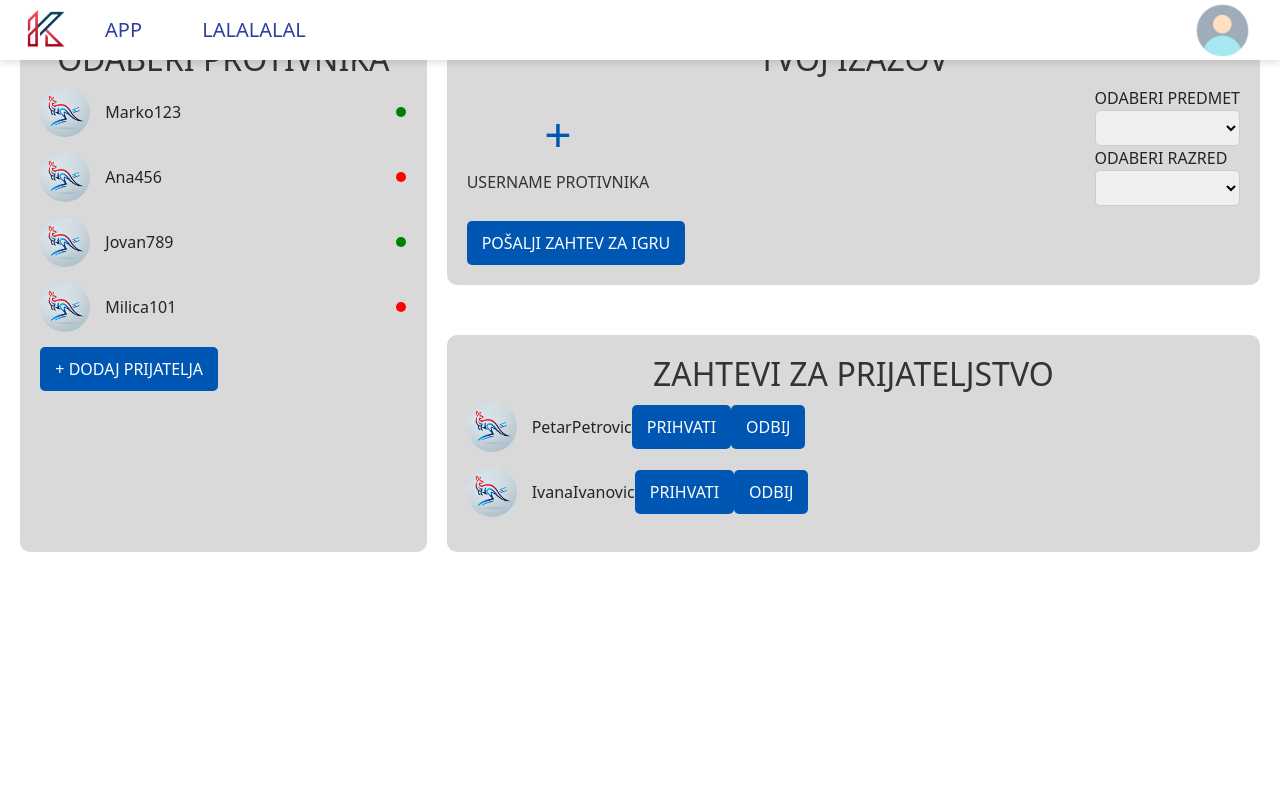
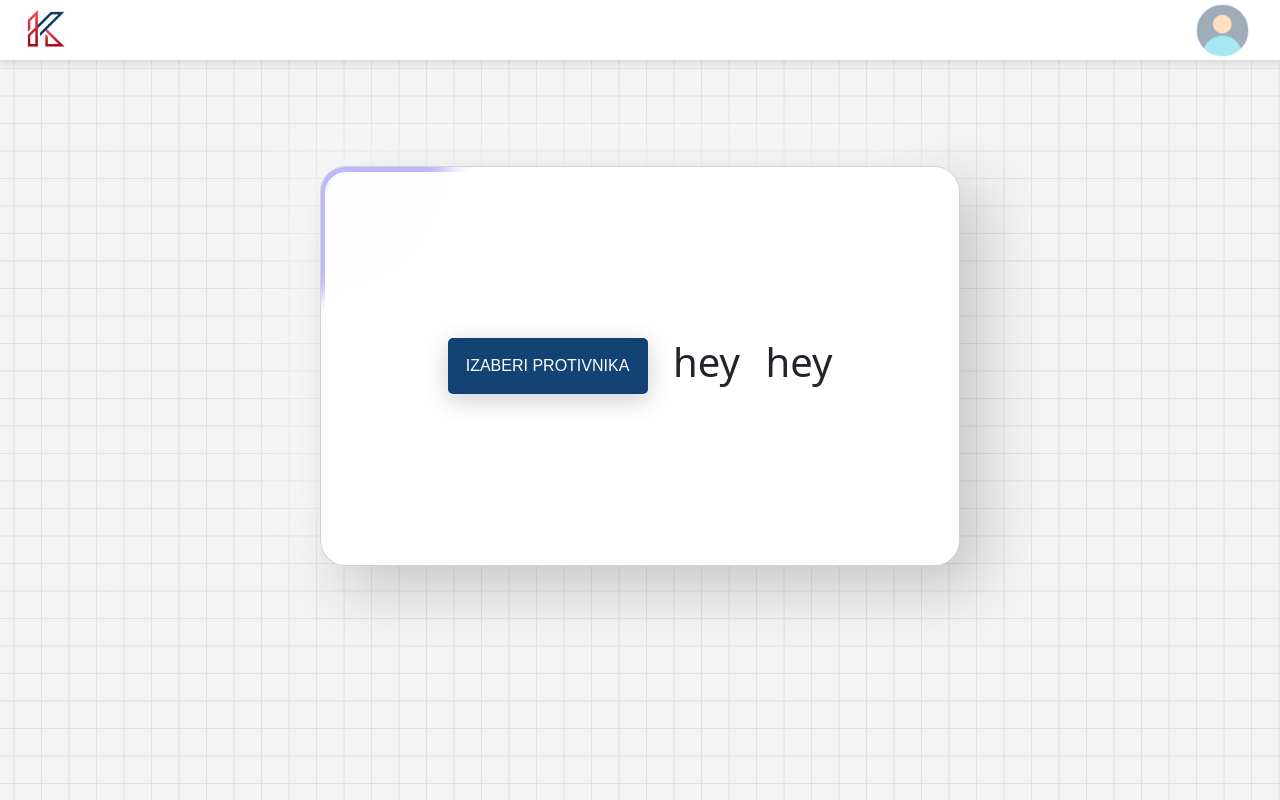
Before and after one commit to emilijajevremovic/kengur, an Angular app in the folder app/frontend/: page /game-request in a window 1280 px wide. Built offline with nearby package versions, Linux system fonts and the light colour scheme.

Commit message:
izmena strane game-request promena koncepta

```diff
--- a/app/frontend/src/app/components/friend-requests/friend-requests.component.scss
+++ b/app/frontend/src/app/components/friend-requests/friend-requests.component.scss
@@ -63,7 +63,6 @@
 }
 
 .search-results {
-    margin-left: 3%;
     width: 60%;
 }
 
@@ -72,7 +71,7 @@
     margin-top: 20px;
     background-color: #ffffff;
     border-radius: 15px;
-    box-shadow: 20px 20px 60px rgba(0, 0, 0, 0.2), -20px -20px 60px rgba(255, 255, 255, 0.7);
+    box-shadow: 20px 20px 60px rgba(0, 0, 0, 0.2);
 }
 
 .input-group {
@@ -144,7 +143,7 @@ outline: none;
 
 .friend-status button:hover {
     background-color: #aa1818;
-  }
+}
 
 .status-indicator {
     width: 10px;
@@ -167,6 +166,26 @@ outline: none;
     box-shadow: none;
 }
 
+.buttons {
+    margin-left: auto;
+    gap: 1%;
+}
+
+.buttons button {
+    margin-right: 5px;
+}
+
+#red {
+    background-color: #aa1818;
+    color: white;
+    cursor: pointer;
+    transition: background-color 0.3s ease;
+}
+
+#red:hover {
+    background-color: #134275;
+  }
+
   @media (max-width: 800px) {
 
     .flex-container-row {
@@ -187,6 +206,11 @@ outline: none;
     .search-bar {
         margin-top: 5%;
         width: 90%;
+    }
+
+    .requests {
+        width: 90%;
+        align-self: center;
     }
 
     .friends-list {
--- a/app/frontend/src/app/components/game-request/game-request.component.html
+++ b/app/frontend/src/app/components/game-request/game-request.component.html
@@ -1,62 +1,40 @@
 <app-navbar></app-navbar>
-<div class="home-container" style="width: 100%;">
-    <!-- Leva sekcija: Lista prijatelja -->
-
-    <div class="friends-list">
-      <h2>ODABERI PROTIVNIKA</h2>
-      <div class="friend-card" *ngFor="let user of users">
-        <img [src]="user.profilePicture" alt="Profilna slika" class="profile-img" />
-        <div class="friend-info">
-          <span>{{ user.username }}</span>
-          <span class="status" [class.online]="user.online" [class.offline]="!user.online"></span>
-        </div>
-      </div>
-      <button class="add-friend-btn">+ DODAJ PRIJATELJA</button>
-    </div>
-
-
-    <!-- Desna sekcija: Tvoj izazov i Zahtevi za prijateljstvo -->
-    <div class="right-panel">
-      <!-- Tvoj izazov -->
-      <div class="challenge-panel">
-        <h2>TVOJ IZAZOV</h2>
-        <div class="challenge-box">
-          <div class="add-opponent">
-            <span class="plus-icon">+</span>
-            <span class="opponent-name">USERNAME PROTIVNIKA</span>
+<div class="body">
+<div class="container">
+  <div class="card">
+    <div class="bg"></div>
+    <div class="blob"></div>
+    <div class="main-field">
+      <div class="opponents">
+        <div class="dropdown">
+          <button id="dropbtn" class="dropbtn">IZABERI PROTIVNIKA</button>
+          <div class="dropdown-content">
+            <div class="friends-list">
+              <div>
+                  <div class="friend-status">
+                      <div class="friend-status-img"><img src="../../../assets/images/profile.png" alt=""></div>
+                      <h5>Ime Prezime</h5>
+                      <div class="status-indicator online"></div>
+                  </div>
+              </div>
+              <div>
+                  <div class="friend-status">
+                      <div class="friend-status-img"><img src="../../../assets/images/profile.png" alt=""></div>
+                      <h5>Ime Prezime</h5>
+                      <div class="status-indicator offline"></div>
+                  </div>
+              </div>
           </div>
-          <div class="challenge-options">
-            <div class="dropdown">
-              <label for="subject">ODABERI PREDMET</label>
-              <select id="subject" [(ngModel)]="selectedSubject">
-                <option value="math">MATEMATIKA</option>
-                <option value="informatics">INFORMATIKA</option>
-              </select>
-            </div>
-            <div class="dropdown">
-              <label for="grade">ODABERI RAZRED</label>
-              <select id="grade" [(ngModel)]="selectedGrade">
-                <option value="1">PRVI</option>
-                <option value="2">DRUGI</option>
-                <option value="3">TREĆI</option>
-              </select>
-            </div>
-          </div>
-        </div>
-        <button class="send-challenge-btn">POŠALJI ZAHTEV ZA IGRU</button>
-      </div>
-
-      <!-- Zahtevi za prijateljstvo -->
-      <div class="friend-requests">
-        <h2>ZAHTEVI ZA PRIJATELJSTVO</h2>
-        <div class="request-card" *ngFor="let request of friendRequests">
-          <img [src]="request.profilePicture" alt="Profilna slika" class="profile-img" />
-          <span>{{ request.username }}</span>
-          <div class="request-actions">
-            <button class="accept-btn">PRIHVATI</button>
-            <button class="decline-btn">ODBIJ</button>
           </div>
         </div>
       </div>
+      <div class="categories">
+        <h1>hey</h1>
+      </div>
+      <div class="level">
+        <h1>hey</h1>
+      </div>
     </div>
   </div>
+</div>
+</div>
--- a/app/frontend/src/app/components/game-request/game-request.component.scss
+++ b/app/frontend/src/app/components/game-request/game-request.component.scss
@@ -1,202 +1,370 @@
-.home-container {
-    display: grid;
-    grid-template-columns: 1fr 2fr;
-    gap: 20px;
-    padding: 20px;
+
+button {
+  position: relative;
+  display: flex;
+  justify-content: center;
+  align-items: center;
+  border-radius: 5px;
+  background: #183153;
+  font-family: "Montserrat", sans-serif;
+  box-shadow: 0px 6px 24px 0px rgba(0, 0, 0, 0.2);
+  overflow: hidden;
+  cursor: pointer;
+  border: none;
+}
+
+button:after {
+  width: 0%;
+  height: 100%;
+  background: #AD1026;
+  position: absolute;
+  transition: all 0.4s ease-in-out;
+  right: 0;
+}
+
+button:hover::after {
+  right: auto;
+  left: 0;
   width: 100%;
 }
 
-  .back {
-    background-color: #e51b1b;
-    border-radius: 10px;
-    padding: 1%;
-    height: 100%;
+button span {
+  text-align: center;
+  text-decoration: none;
+  width: 100%;
+  padding: 2% 8%;
+  color: #fff;
+  font-size: 1.125em;
+  font-weight: 700;
+  letter-spacing: 0.3em;
+  z-index: 20;
+  transition: all 0.3s ease-in-out;
+}
+
+button:hover span {
+  color: #ffffff;
+  animation: scaleUp 0.3s ease-in-out;
+}
+
+@keyframes scaleUp {
+  0% {
+    transform: scale(1);
+  }
+
+  50% {
+    transform: scale(0.95);
+  }
+
+  100% {
+    transform: scale(1);
+  }
+}
+
+
+app-navbar {
+  flex-shrink: 0;
 }
 
 .friends-list {
-    background-color: #d9d9d9;
-    border-radius: 10px;
-    height: 100%;
-    padding: 5%;
+  width: 200px;
+  background-color: #ffffff;
+  border-radius: 15px;
+  //box-shadow: 20px 20px 60px rgba(0, 0, 0, 0.2), -20px -20px 60px rgba(255, 255, 255, 0.7);
 }
 
-  .right-panel {
-    display: flex;
-    flex-direction: column;
-    gap: 50px;
+.friend-status-img img {
+  height: 50px;
+  width: 50px;
 }
 
-  .challenge-panel,
-  .friend-requests {
-    background-color: #d9d9d9;
-    border-radius: 10px;
-    padding: 20px;
+.friend-status h5 {
+  margin: 0;
+  padding-left: 1%;
 }
 
-  h2 {
-    text-align: center;
-    color: #333;
+.friend-status {
+  padding: 1%;
+  display: flex;
+  flex-direction: row;
+  align-items: center;
+  padding-right: 5%;
 }
 
-  .friend-card,
-  .request-card {
-    display: flex;
-    align-items: center;
-    margin-bottom: 15px;
+.friend-status:hover {
+  cursor: pointer;
 }
 
-  .friend-card .profile-img,
-  .request-card .profile-img {
-    width: 50px;
-    height: 50px;
-    border-radius: 50%;
-    margin-right: 15px;
+.friend-status button {
+  margin-left: auto;
+  padding: 10px 10px;
+  font-size: 14px;
+  text-transform: uppercase;
+  border: none;
+  border-radius: 5px;
+  background-color: #134275;
+  color: white;
+  cursor: pointer;
+  transition: background-color 0.3s ease;
 }
 
-  .friend-info {
-    display: flex;
-    align-items: center;
-    justify-content: space-between;
-    width: 100%;
+.friend-status button:hover {
+  background-color: #aa1818;
 }
 
-  .status {
+.status-indicator {
   width: 10px;
   height: 10px;
   border-radius: 50%;
-    margin-left: 10px;
+  margin-left: 5px;
+  margin-left: auto;
 }
 
-  .status.online {
+.status-indicator.online {
   background-color: green;
 }
 
-  .status.offline {
+.status-indicator.offline {
   background-color: red;
 }
 
-  .add-friend-btn,
-  .send-challenge-btn,
-  .accept-btn,
-  .decline-btn {
-    background-color: #0056b3;
-    color: white;
-    padding: 10px 15px;
+.main-field {
+  z-index: 3;
+  display: flex;
+  flex-direction: row;
+  gap: 2vw;
+  align-items: center;
+}
+
+.main-field button {
+  padding: 10px 20px;
+  font-size: 16px;
+  text-transform: uppercase;
   border: none;
   border-radius: 5px;
+  background-color: #134275;
+  color: white;
   cursor: pointer;
+  transition: background-color 0.3s ease;
+  width: 80%;
 }
 
-  .add-friend-btn:hover,
-  .send-challenge-btn:hover,
-  .accept-btn:hover,
-  .decline-btn:hover {
-    background-color: #003d80;
+.main-field button:hover {
+  background-color: #aa1818;
 }
 
-  .challenge-box {
-    display: flex;
-    justify-content: space-between;
-    align-items: center;
-    margin-bottom: 15px;
-  }
-
-  .add-opponent {
-    display: flex;
-    flex-direction: column;
-    align-items: center;
-    color: #333;
-  }
-
-  .plus-icon {
-    font-size: 48px;
-    color: #0056b3;
+#dropbtn {
+  color: white;
+  padding: 16px;
+  font-size: 16px;
+  border: none;
+  cursor: pointer;
+  width: 200px;
 }
 
 .dropdown {
-    display: flex;
-    flex-direction: column;
+  position: relative;
+  display: inline-block;
 }
 
-  .dropdown select {
-    padding: 5px;
-    border: 1px solid #ccc;
-    border-radius: 5px;
+.dropdown-content {
+  display: none;
+  position: absolute;
+  background-color: #f9f9f9;
+  min-width: 200px;
+  box-shadow: 0px 8px 16px 0px rgba(0,0,0,0.2);
+  z-index: 1;
+}
+
+/* Links inside the dropdown */
+.dropdown-content a {
+  color: black;
+  padding: 12px 16px;
+  text-decoration: none;
+  display: block;
+}
+
+/* Change color of dropdown links on hover */
+.dropdown-content a:hover {background-color: #f1f1f1}
+
+/* Show the dropdown menu on hover */
+.dropdown:hover .dropdown-content {
+  display: block;
+}
+
+.container {
+  padding-top: 13%;
+  flex-grow: 1;
+  display: flex;
+  justify-content: center;
+  align-items: center;
 }
 
 .card {
   position: relative;
-    width: 200px;
-    height: 250px;
-    border-radius: 14px;
-    z-index: 1111;
+  width: 50vw;
+  height: 50vh;
+  border-radius: 2vw;
+  z-index: 1;
+  overflow: hidden;
+  display: flex;
+  flex-direction: row;
+  align-items: center;
+  justify-content: center;
+  box-shadow: 20px 20px 60px rgba(0, 0, 0, 0.2), -20px -20px 60px rgba(255, 255, 255, 0.7);
+}
+
+.bg {
+  position: absolute;
+  top: 1.7%;
+  left: 1%;
+  width: 98%;
+  height: 96%;
+  z-index: 2;
+  background: rgba(255, 255, 255, 0.975);
+  backdrop-filter: blur(24px);
+  border-radius: 1.5vw;
+  overflow: hidden;
+  outline: 2px solid white;
+}
+
+.blob {
+  position: absolute;
+  z-index: 1;
+  top: 0%;
+  left: 0%;
+  width: 20vw;
+  height: 20vw;
+  border-radius: 50%;
+  background-color: #bcb7ff;
+  opacity: 1;
+  filter: blur(12px);
+  animation: blob-bounce 10s infinite ease;
+  //transform: translate(-50%, -50%);
+}
+
+@keyframes blob-bounce {
+  0% {
+    transform: translate(-50%, -50%) translate3d(0, 0, 0);
+  }
+  25% {
+    transform: translate(-50%, -50%) translate3d(210%, 0, 0);
+  }
+  50% {
+    transform: translate(-50%, -50%) translate3d(210%, 150%, 0);
+  }
+  75% {
+    transform: translate(-50%, -50%) translate3d(0, 150%, 0);
+  }
+  100% {
+    transform: translate(-50%, -50%) translate3d(0, 0, 0);
+  }
+}
+
+@media (max-width: 768px) {
+
+  .container {
+    padding-top: 20%;
+    flex-grow: 1;
+    display: flex;
+    justify-content: center;
+    align-items: center;
+  }
+
+  .main-field button {
+    padding: 10px 10px;
+    font-size: 14px;
+    text-transform: uppercase;
+    border: none;
+    border-radius: 5px;
+    background-color: #134275;
+    color: white;
+    cursor: pointer;
+    transition: background-color 0.3s ease;
+    width: 80%;
+  }
+
+  .card {
+    position: relative;
+    width: 70vw;
+    height: 50vh;
+    border-radius: 2vw;
+    z-index: 1;
     overflow: hidden;
     display: flex;
     flex-direction: column;
     align-items: center;
     justify-content: center;
-    box-shadow: 20px 20px 60px #bebebe, -20px -20px 60px #ffffff;
-    ;
+    box-shadow: 20px 20px 60px rgba(0, 0, 0, 0.2), -20px -20px 60px rgba(255, 255, 255, 0.7);
+  }
+
+  .blob {
+    position: absolute;
+    z-index: 1;
+    top: 0%;
+    left: 0%;
+    width: 60vw;
+    height: 40vw;
+    border-radius: 50%;
+    background-color: #bcb7ff;
+    opacity: 1;
+    filter: blur(12px);
+    //animation: blob-bounce-small 10s infinite ease;
+    animation: myAnim 10s ease 0s infinite normal forwards;
+  }
+
+  @keyframes myAnim {
+	0% {
+		opacity: 1;
+		transform: rotateX(0);
+		transform-origin: bottom;
+	}
+
+	100% {
+		opacity: 0;
+		transform: rotateX(100deg);
+		transform-origin: bottom;
+	}
 }
 
   .bg {
     position: absolute;
-    top: 5px;
-    left: 5px;
-    width: 190px;
-    height: 240px;
+    top: 2%;
+    left: 2%;
+    width: 95%;
+    height: 96%;
     z-index: 2;
-    background: rgba(255, 255, 255, .95);
+    background: rgba(255, 255, 255, 0.975);
     backdrop-filter: blur(24px);
-    border-radius: 10px;
+    border-radius: 1.5vw;
     overflow: hidden;
     outline: 2px solid white;
   }
 
-  @media (max-width: 768px) {
-
-    .home-container {
-      width: 100%;
-      grid-template-columns: 1fr;
-      display: inline;
-      gap: 20px;
-      padding: 10px;
-      margin: 10px;
+  @keyframes blob-bounce-small {
+    0% {
+      transform: translate(-50%, -50%) translate3d(0, 0, 0);
+    }
+    25% {
+      transform: translate(-50%, -50%) translate3d(100%, 0, 0);
+    }
+    50% {
+      transform: translate(-50%, -50%) translate3d(100%, 200%, 0);
+    }
+    75% {
+      transform: translate(-50%, -50%) translate3d(0, 200%, 0);
+    }
+    100% {
+      transform: translate(-50%, -50%) translate3d(0, 0, 0);
+    }
   }
 }
 
-  // .blob {
-  //   position: absolute;
-  //   z-index: 1;
-  //   top: 50%;
-  //   left: 50%;
-  //   width: 150px;
-  //   height: 150px;
-  //   border-radius: 50%;
-  //   background-color: #1100ff;
-  //   opacity: 1;
-  //   filter: blur(12px);
-  //   animation: blob-bounce 5s infinite ease;
-  // }
-
-  @keyframes blob-bounce {
-    0% {
-      transform: translate(-100%, -100%) translate3d(0, 0, 0);
+.body {
+  width: 100%;
+  height: 100%;
+  --color: #E1E1E1;
+  background-color: #F3F3F3;
+  background-image: linear-gradient(0deg, transparent 24%, var(--color) 25%, var(--color) 26%, transparent 27%,transparent 74%, var(--color) 75%, var(--color) 76%, transparent 77%,transparent),
+      linear-gradient(90deg, transparent 24%, var(--color) 25%, var(--color) 26%, transparent 27%,transparent 74%, var(--color) 75%, var(--color) 76%, transparent 77%,transparent);
+  background-size: 55px 55px;
 }
-
-    25% {
-      transform: translate(-100%, -100%) translate3d(100%, 0, 0);
-    }
-
-    50% {
-      transform: translate(-100%, -100%) translate3d(100%, 100%, 0);
-    }
-
-    75% {
-      transform: translate(-100%, -100%) translate3d(0, 100%, 0);
-    }
-
-    100% {
-      transform: translate(-100%, -100%) translate3d(0, 0, 0);
-    }
-  }
--- a/app/frontend/src/app/components/login/login.component.scss
+++ b/app/frontend/src/app/components/login/login.component.scss
@@ -1,10 +1,15 @@
 .login-container {
   position: relative;
-  min-height: 100vh; // Visina da pokriva celu stranicu
   display: flex;
   justify-content: center; // Centriranje horizontalno
   align-items: center; // Centriranje vertikalno
-  background-image: url("../../../assets/images/bg.png");
+  width: 100%;
+  height: 100%;
+  --color: #E1E1E1;
+  background-color: #F3F3F3;
+  background-image: linear-gradient(0deg, transparent 24%, var(--color) 25%, var(--color) 26%, transparent 27%,transparent 74%, var(--color) 75%, var(--color) 76%, transparent 77%,transparent),
+      linear-gradient(90deg, transparent 24%, var(--color) 25%, var(--color) 26%, transparent 27%,transparent 74%, var(--color) 75%, var(--color) 76%, transparent 77%,transparent);
+  background-size: 55px 55px;
 }
 
 .login-form {
@@ -33,20 +38,20 @@ form {
   align-items: center;
 }
 
-// .form-group {
-//   display: flex;
-//   align-items: center; // Naslovi pored input polja
-//   margin-bottom: 15px;
-//   width: 70%; // Širina cele grupe
-//   justify-content: right; // Raspoređuje labele i inpute ravnomerno
-// }
+.form-group {
+  display: flex;
+  align-items: center;
+  margin-bottom: 15px;
+  width: 70%;
+  justify-content: center;
+}
 
 .form-group {
-  position: relative; /* Potrebno da ikonica bude apsolutno pozicionirana u okviru grupe */
+  position: relative;
   display: flex;
-  align-items: center; /* Vertikalno poravnanje */
+  align-items: center;
   margin-bottom: 15px;
-  width: 70%; /* Širina cele grupe */
+  width: 70%;
 }
 
 .popup {
@@ -57,12 +62,12 @@ label {
   font-size: 17px;
   font-weight: 500;
   text-align: left;
-  width: 10%; // Širina labela
+  width: 10%;
   margin-right: 10px;
 }
 
 input {
-  width: 90%; // Preostala širina za input
+  width: 90%;
   padding: 10px;
   border: 1px solid #ddd;
   border-radius: 4px;
@@ -70,7 +75,7 @@ input {
 }
 
 button {
-  width: 70%; // Širina dugmeta
+  width: 70%;
   padding: 10px;
   background-color: #3f51b5;
   color: white;
@@ -109,6 +114,7 @@ button:hover {
 .toggle-password {
   position: absolute;
   right: 5%;
+  margin-right: 10px;
   cursor: pointer;
   color: #888;
   font-size: 18px;
--- a/app/frontend/src/app/components/navbar/navbar.component.html
+++ b/app/frontend/src/app/components/navbar/navbar.component.html
@@ -2,8 +2,7 @@
     <div>
         <ul class="navbar-nav bd-navbar-nav flex-row">
             <div [routerLink]="'/home'" style="cursor: pointer;"><li><img src="../../../assets/images/logoFinal.png" alt=""></li></div>
-            <li class="nav-item">App</li>
-            <li class="nav-item">LALALALAL</li>
+            <!-- <li class="nav-item"></li> -->
         </ul>
     </div>
     <div>
```
Also changed, not shown: app/frontend/src/app/components/friend-requests/friend-requests.component.html (+22 -1 lines), app/frontend/src/app/components/home/home.component.scss (+16 -1 lines), app/frontend/src/app/components/register/register.component.html (+8 -0 lines), app/frontend/src/app/components/register/register.component.scss (+17 -11 lines), app/frontend/src/app/components/register/register.component.ts (+14 -0 lines). Lines whose indentation alone changed are shown as unchanged.
